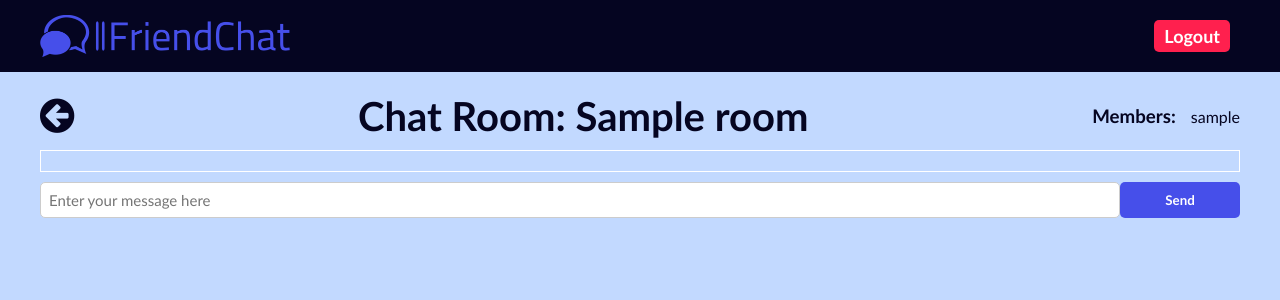
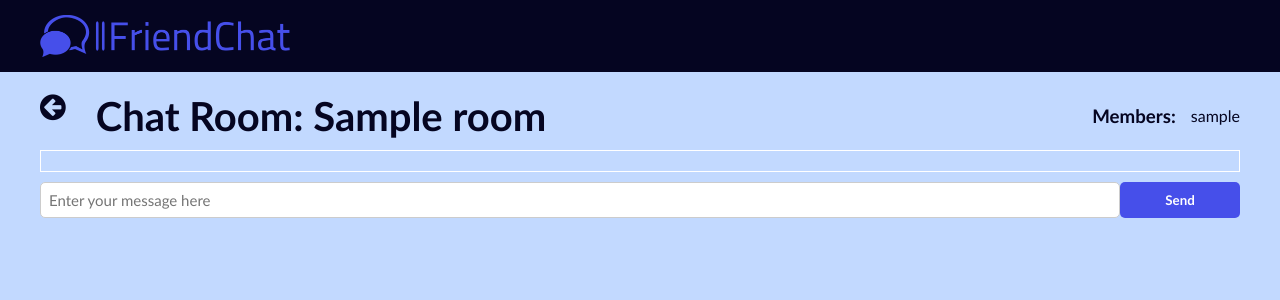
Before and after one commit to ahadazizjaffer2/FriendChat-App, a Flask app: template templates/view_room.html in a window 1280 px wide. Shown: the top 300 px of the page. Run offline with Flask 3, Linux system fonts and the light colour scheme; the template is opened without the code that fills it: most values are stand-ins (such as "Sample title", 1, 10 or a date in 2020); some libraries are stand-ins or nearby versions.

Commit message:
Update view_room.html

```diff
--- a/templates/view_room.html
+++ b/templates/view_room.html
@@ -29,17 +29,21 @@
           class="logo"
           src="{{ url_for('static', filename='logo-left.png') }}"
         />
-        <a href="{{ url_for('logout', room_id=room._id) }}"
-          ><button class="logoutbtn">Logout</button></a
-        >
+        {% if current_user.is_authenticated %}
+        <a href="/logout">
+          <button class="logoutbtn">
+            <i class="bx bx-log-out bx-flip-horizontal"></i></button
+        ></a>
+        {% endif %}
       </div>
     </nav>
     <div class="outerlayer">
       <div class="innerlayer">
         <div class="heading">
+          <div style="display: flex; gap: 30px">
             <a href="/dashboard">
               <i
-              style="font-size: 40px"
+                style="font-size: 30px"
                 class="fa fa-arrow-circle-left"
                 aria-hidden="true"
               ></i>
@@ -51,6 +55,7 @@
                 ><i class="bx bxs-edit"></i
               ></a>
               {% endif %}
+            </div>
           </div>
           <div class="members">
             <h3>Members:</h3>
@@ -92,6 +97,7 @@
   <script src="https://cdnjs.cloudflare.com/ajax/libs/socket.io/4.7.5/socket.io.js"></script>
   <script>
     const socket = io.connect("http://127.0.0.1:5000");
+    // const socket = io.connect("");
 
     socket.on("connect", function () {
       socket.emit("join_room", {
```
Lines whose indentation alone changed are shown as unchanged.
